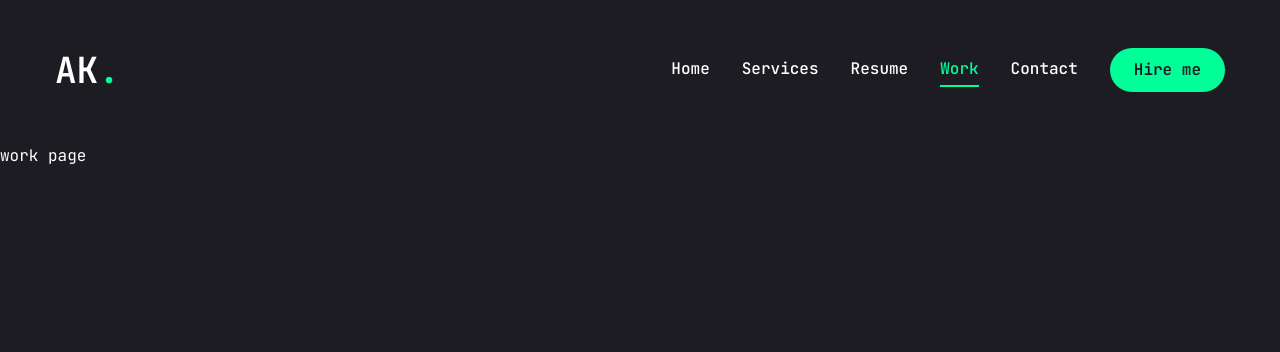
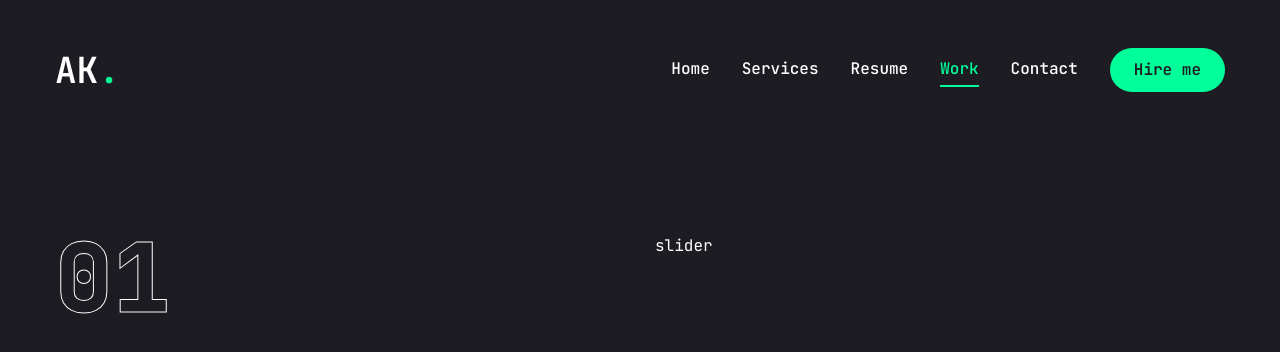
Before and after one commit to kodaliakhil/portfolio, a Next.js app: page /work in a window 1280 px wide. Shown: the top 352 px of the page. Built offline with nearby package versions, Linux system fonts and the light colour scheme.

Commit message:
work section

```diff
--- a/app/work/page.jsx
+++ b/app/work/page.jsx
@@ -1,5 +1,80 @@
+"use client";
+import { motion } from "framer-motion";
+import React, { useState } from "react";
+import { Swiper, SwiperSlide } from "swiper/react";
+import "swiper/css";
+import { BsArrowUpRight, BsGithub } from "react-icons/bs";
+import {
+  Tooltip,
+  TooltipContent,
+  TooltipProvider,
+  TooltipTrigger,
+} from "@/components/ui/tooltip";
+import Link from "next/link";
+import Image from "next/image";
+
+const projects = [
+  {
+    num: "01",
+    category: "frontend",
+    title: "Project 1",
+    description:
+      "Lorem ipsum dolor sit amet consectetur adipisicing elit. Nisi a.",
+    stack: [{ name: "html" }, { name: "css" }, { name: "javascript" }],
+    image: "/asset/work/thumb1.png",
+    live: "",
+    github: "",
+  },
+  {
+    num: "01",
+    category: "fullstack",
+    title: "Project 2",
+    description:
+      "Lorem ipsum dolor sit amet consectetur adipisicing elit. Nisi a.",
+    stack: [{ name: "next.js" }, { name: "Tailwind.css" }, { name: "Node.js" }],
+    image: "/asset/work/thumb2.png",
+    live: "",
+    github: "",
+  },
+  {
+    num: "03",
+    category: "frontend",
+    title: "Project 3",
+    description:
+      "Lorem ipsum dolor sit amet consectetur adipisicing elit. Nisi a.",
+    stack: [{ name: "Next.js" }, { name: "Tailwind.css" }],
+    image: "/asset/work/thumb3.png",
+    live: "",
+    github: "",
+  },
+];
+
 const Work = () => {
-  return <div>work page</div>;
+  const [project, setProject] = useState(projects[0]);
+  return (
+    <motion.section
+      initial={{ opacity: 0 }}
+      animate={{
+        opacity: 1,
+      }}
+      className="min-h-[80vh] flex flex-col justify-center py-12 xl:px-0"
+    >
+      <div className="container mx-auto">
+        <div className="flex flex-col xl:flex-row xl:gap-[30px]">
+          <div className="w-full xl:w-[50%] xl:h-[460px] flex flex-col xl:justify-between order-2 xl:order-none">
+            <div>
+              {/* outline num */}
+              <div className="text-8xl leading-none font-extrabold text-transparent text-outline">
+                {project.num}
+              </div>
+              {/* project category */}
+            </div>
+          </div>
+          <div className="w-full xl:w-[50%]">slider</div>
+        </div>
+      </div>
+    </motion.section>
+  );
 };
 
 export default Work;
--- a/package.json
+++ b/package.json
@@ -24,6 +24,7 @@
     "react-countup": "^6.5.3",
     "react-dom": "^18",
     "react-icons": "^5.2.1",
+    "swiper": "^11.1.4",
     "tailwind-merge": "^2.3.0",
     "tailwindcss-animate": "^1.0.7"
   },
```
Also changed, not shown: 1 other file (tests, documents, lock files or other folders).
